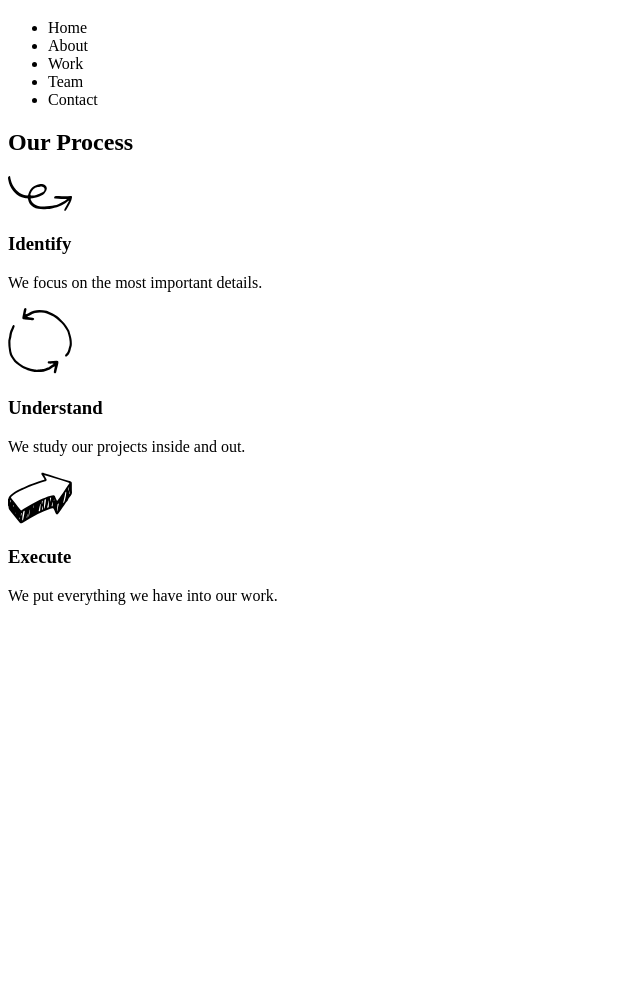
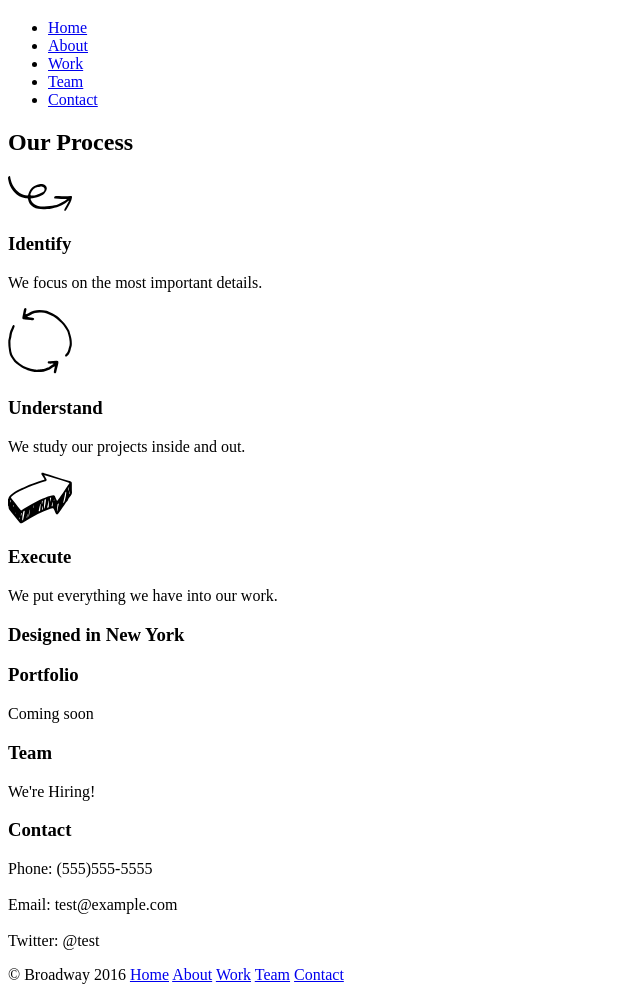
Before and after one commit to headweigh/broadway, a plain HTML site: page index.html in a window 1280 px wide. Shown: the part 61-1061 px from the top of the page, without its empty margins (0-640 px from the left). Before the commit the page ends 800 px from the top, so only its background shows below. Drawn offline with Linux system fonts and the light colour scheme.

Commit message:
Finish html coding

```diff
--- a/index.html
+++ b/index.html
@@ -7,19 +7,19 @@
   </head>
   <body>
     <div id="topbar">
-      <h1>Broadway Design</h1>
+      <h1 id="home">Broadway Design</h1>
       <nav>
         <ul>
-          <li>Home</li>
-          <li>About</li>
-          <li>Work</li>
-          <li>Team</li>
-          <li>Contact</li>
+          <li><a href="#home">Home</a></li>
+          <li><a href="#about">About</a></li>
+          <li><a href="#work">Work</a></li>
+          <li><a href="#team">Team</a></li>
+          <li><a href="#contact">Contact</a></li>
         </ul>
       <nav>
     </div>
     <div class="main">
-      <h2>Our Process</h2>
+      <h2 id="about">Our Process</h2>
       <img src="./resources/images/identify.svg">
       <h3>Identify</h3>
       <p>We focus on the most important details.</p>
@@ -30,5 +30,19 @@
       <h3>Execute</h3>
       <p>We put everything we have into our work.</p>
     </div>
+    <div class="main">
+      <h3 id="work">Designed in New York</h3>
+      <h3>Portfolio</h3>
+      <p>Coming soon</h3>
+      <h3 id="team">Team</h3>
+      <p>We're Hiring!</p>
+      <h3 id="contact">Contact</h3>
+      <p>Phone: (555)555-5555<br /><br />
+         Email: test@example.com<br /><br />
+         Twitter: @test</p>
+    </div>
+    <footer>
+      <p>&copy; Broadway 2016 <a href="#home">Home</a> <a href="#about">About</a> <a href="#work">Work</a> <a href="#team">Team</a> <a href="#contact">Contact</a></p>
+    </footer>
   </body>
 </html>
```
